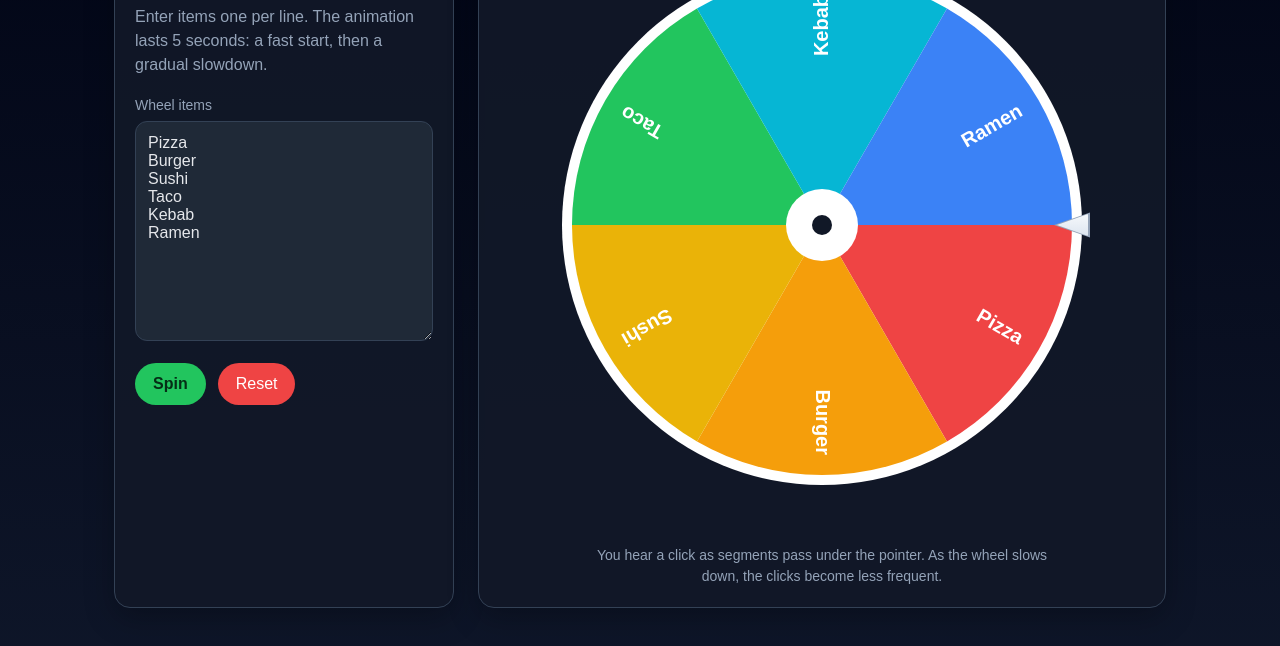
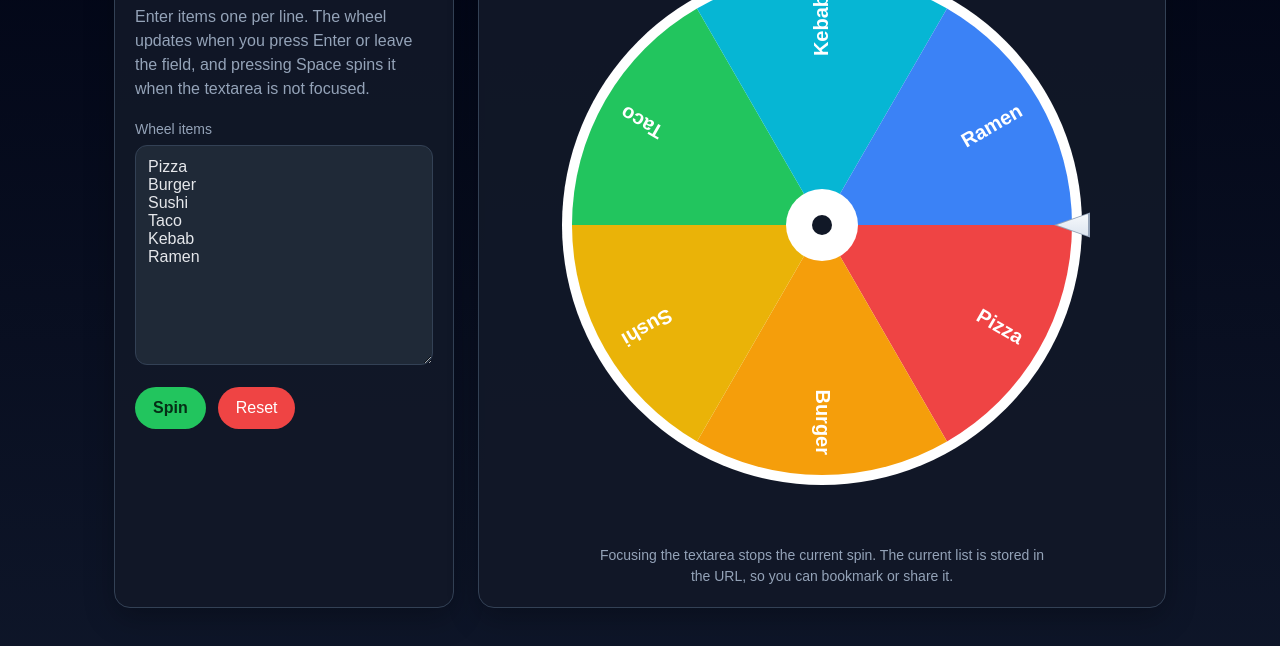
Before and after one commit to pomek/wheel-of-fortune, a website built with Vite: page index.html in a window 1280 px wide. Shown: the part 80-726 px from the top of the page. Built offline with nearby package versions, Linux system fonts and the light colour scheme; what ion-sound would draw is missing.

Commit message:
Refresh the UI hint text.

```diff
--- a/index.html
+++ b/index.html
@@ -10,7 +10,7 @@
     <section class="panel">
         <h1>Wheel of Fortune</h1>
         <div class="sub">
-            Enter items one per line. The animation lasts 5 seconds: a fast start, then a gradual slowdown.
+            Enter items one per line. The wheel updates when you press Enter or leave the field, and pressing Space spins it when the textarea is not focused.
         </div>
 
         <label for="items">Wheel items</label>
@@ -34,7 +34,7 @@ Ramen</textarea>
         </div>
         <div id="result" class="result"></div>
         <div class="hint">
-            You hear a click as segments pass under the pointer. As the wheel slows down, the clicks become less frequent.
+            Focusing the textarea stops the current spin. The current list is stored in the URL, so you can bookmark or share it.
         </div>
     </section>
 </div>
```
